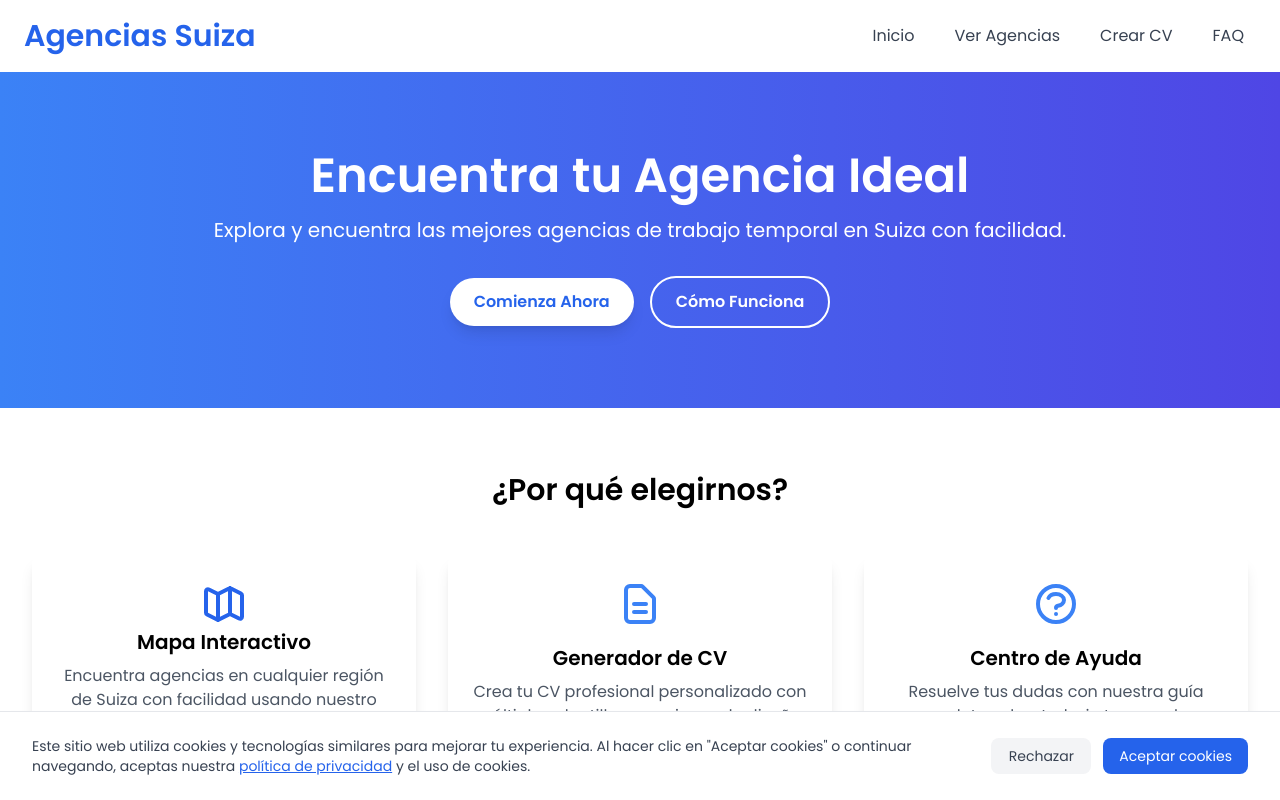
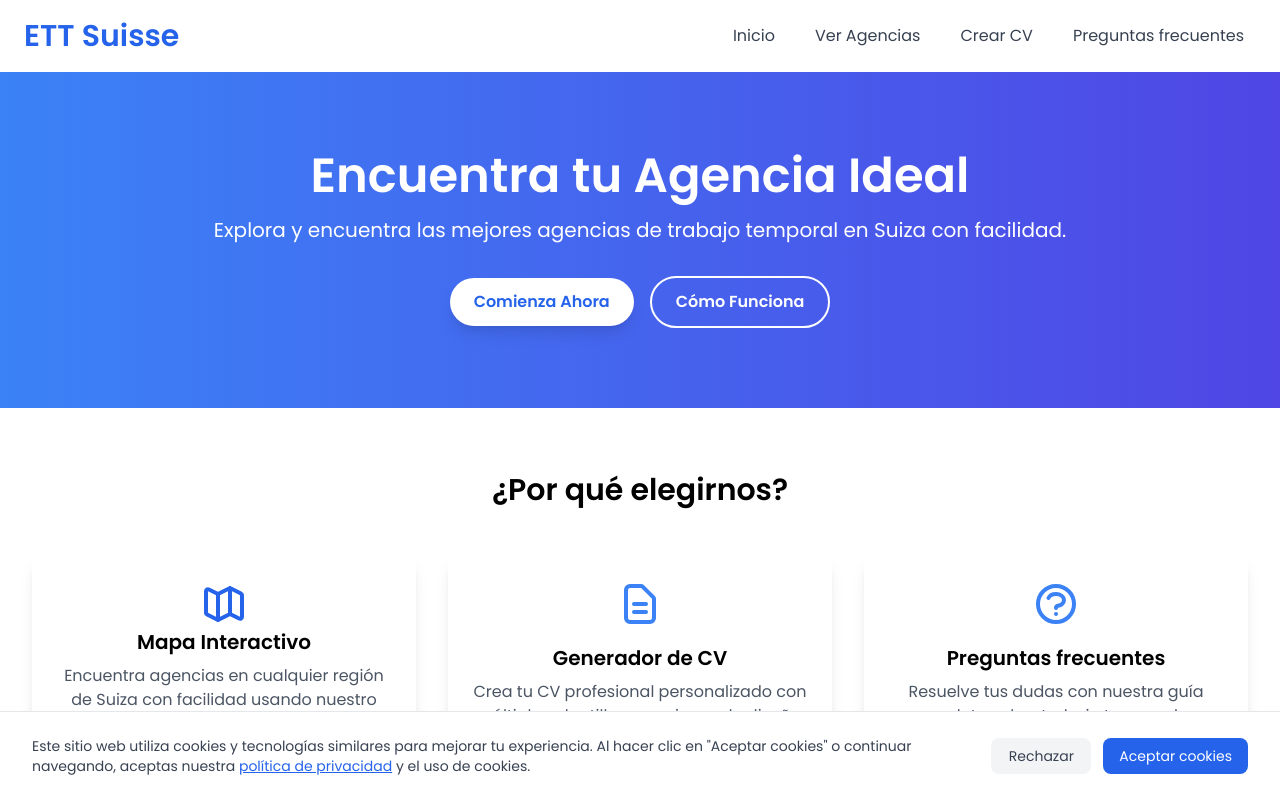
Before and after one commit to mabatista2010/directorio-agencias-suiza, a Next.js app: page / in a window 1280 px wide. Shown: the top 800 px of the page. Built offline with nearby package versions, Linux system fonts and the light colour scheme.

Commit message:
FAQ por Preguntas frecuentes

```diff
--- a/components/Header.js
+++ b/components/Header.js
@@ -12,7 +12,7 @@ export default function Header() {
           className="text-xl sm:text-2xl md:text-3xl font-bold text-blue-600 hover:text-blue-700 transition-colors"
           aria-label="Ir a la página de inicio"
         >
-          Agencias Suiza
+          ETT Suisse
         </Link>
 
         {/* Botón de menú para móviles */}
@@ -59,7 +59,7 @@ export default function Header() {
             Crear CV
           </Link>
           <Link href="/blog" className="text-gray-700 hover:text-blue-600 px-3 py-2">
-            FAQ
+            Preguntas frecuentes
           </Link>
         </nav>
       </div>
@@ -85,7 +85,7 @@ export default function Header() {
             </li>
             <li>
               <Link href="/blog" className="text-gray-700 hover:text-blue-600 block py-2" onClick={() => setIsOpen(false)}>
-                FAQ
+                Preguntas frecuentes
               </Link>
             </li>
           </ul>
--- a/pages/index.js
+++ b/pages/index.js
@@ -198,7 +198,7 @@ export default function Home() {
           <div
             className="bg-white rounded-lg shadow-lg p-6 text-center transform hover:scale-105 transition duration-300 cursor-pointer"
             onClick={() => openModalWithContent(
-              'Centro de Ayuda',
+              'Consejos prácticos',
               [
                 {
                   title: 'Guías y Recursos',
@@ -206,7 +206,6 @@ export default function Home() {
                     <div className="space-y-2">
                       <p className="font-medium text-gray-700">Información esencial:</p>
                       <ul className="list-disc list-inside text-gray-600">
-                        <li>Guías paso a paso</li>
                         <li>Preguntas frecuentes</li>
                         <li>Consejos prácticos</li>
                         <li>Recursos útiles</li>
@@ -237,7 +236,7 @@ export default function Home() {
             <svg className="w-12 h-12 mx-auto mb-4 text-blue-500" xmlns="http://www.w3.org/2000/svg" fill="none" viewBox="0 0 24 24" stroke="currentColor">
               <path strokeLinecap="round" strokeLinejoin="round" strokeWidth={2} d="M8.228 9c.549-1.165 2.03-2 3.772-2 2.21 0 4 1.343 4 3 0 1.4-1.278 2.575-3.006 2.907-.542.104-.994.54-.994 1.093m0 3h.01M21 12a9 9 0 11-18 0 9 9 0 0118 0z" />
             </svg>
-            <h4 className="text-lg sm:text-xl font-semibold mb-2">Centro de Ayuda</h4>
+            <h4 className="text-lg sm:text-xl font-semibold mb-2">Preguntas frecuentes</h4>
             <p className="text-gray-600">
               Resuelve tus dudas con nuestra guía completa sobre trabajo temporal en Suiza y procesos de contratación.
             </p>
```
